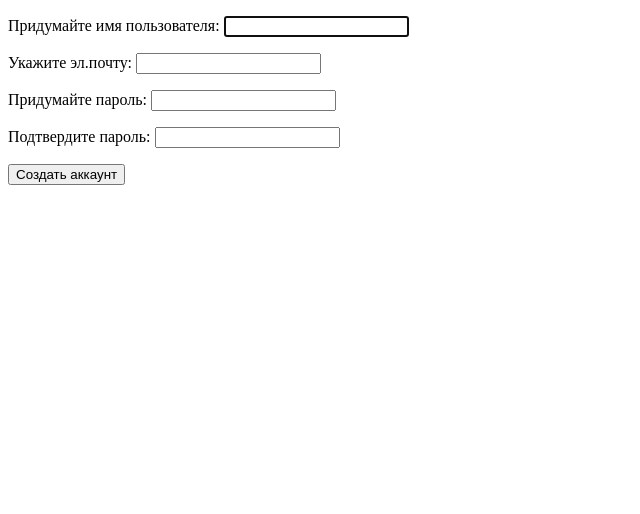
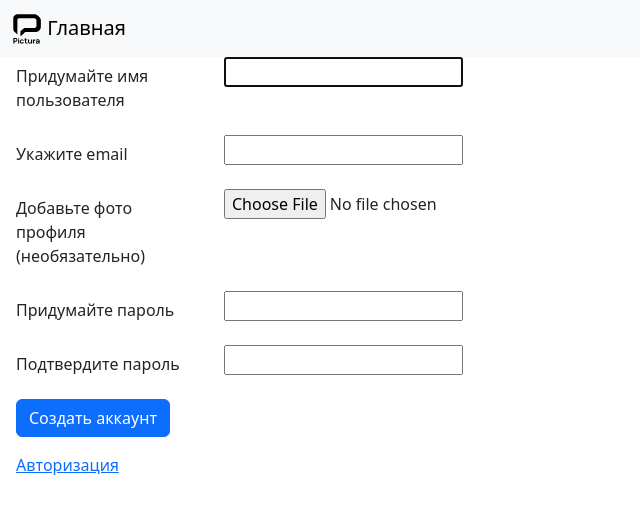
Before and after one commit to Griz-Wold/Comics-Board, a Django app: page /accounts/create_account/ in a window 1280 px wide. Shown: the top 514 px of the page, without its empty margins (0-640 px from the left). Run offline with Django 5.2, Linux system fonts and the light colour scheme.

Commit message:
add avatars and posting images, improve UI

```diff
--- a/accounts/models.py
+++ b/accounts/models.py
@@ -2,7 +2,7 @@ from django.db import models
 from django.contrib.auth.models import AbstractUser
 
 class PicturaUser(AbstractUser):
-    avatar = models.ImageField(upload_to='avatars/', default='avatars/default.jpg')
+    avatar = models.ImageField(upload_to='avatars/', default='avatars/default.jpg', blank=True)
 
     def __str__(self):
         return self.username
--- a/accounts/templates/create_account.html
+++ b/accounts/templates/create_account.html
@@ -1,16 +1,37 @@
-<!DOCTYPE html>
-<html>
-<head>
-    <title>Создать аккаунт</title>
-</head>
-<body>
-    <form method="post">
-        {% csrf_token %}
-        <p>Придумайте имя пользователя: {{ form.username }}</p>
-        <p>Укажите эл.почту: {{ form.email }}</p>
-        <p>Придумайте пароль: {{ form.password1 }}</p>
-        <p>Подтвердите пароль: {{ form.password2 }}</p>
-        <button type="submit">Создать аккаунт</button>
-    </form>
-</body>
-</html>
+{% extends 'base.html' %}
+
+{% block title %}Регистрация{% endblock %}
+
+{% block link %}{% endblock %}
+
+{% block content %}
+<form method="post" enctype="multipart/form-data">
+    {% csrf_token %}
+    <div class="row px-3">
+        <div class="row mb-3">
+            <div class="col-form-label col-sm-2">Придумайте имя пользователя</div>
+            <div class="col-sm-2">{{ form.username }}</div>
+        </div>
+        <div class="row mb-3">
+            <div class="col-form-label col-sm-2">Укажите email</div>
+            <div class="col-sm-2">{{ form.email }}</div>
+        </div>
+        <div class="row mb-3">
+            <div class="col-form-label col-sm-2">Добавьте фото профиля (необязательно)</div>
+            <div class="col-sm-2">{{ form.avatar }}</div>
+        </div>
+        <div class="row mb-3">
+            <div class="col-form-label col-sm-2">Придумайте пароль</div>
+            <div class="col-sm-2">{{form.password1 }}</div>
+        </div>
+                <div class="row mb-3">
+            <div class="col-form-label col-sm-2">Подтвердите пароль</div>
+            <div class="col-sm-2">{{form.password2 }}</div>
+        </div>
+        <div class="d grid gap-2 mb-3">
+            <button type="submit" class="btn btn-primary">Создать аккаунт</button>
+        </div>
+        <p><a href={% url 'login' %}>Авторизация</a></p>
+    </div>
+</form>
+{% endblock %}
--- a/accounts/views.py
+++ b/accounts/views.py
@@ -1,10 +1,11 @@
 from django.shortcuts import render, redirect
 from .forms import RegisterForm
 from django.contrib.auth.decorators import login_required
+from postings.models import Posting
 
 def create_account(request):
     if request.method == 'POST':
-        form = RegisterForm(request.POST)
+        form = RegisterForm(request.POST, request.FILES)
         if form.is_valid():
             form.save()
             return redirect('login')
@@ -17,4 +18,5 @@ def account(request):
         username = request.user.username
         email = request.user.email
         avatar = request.user.avatar
-        return render(request, 'account.html', {'username': username, 'email': email, 'avatar': avatar})
+        postings = Posting.objects.filter(account=request.user)
+        return render(request, 'account.html', {'username': username, 'email': email, 'avatar': avatar, 'postings': postings})
--- a/postings/forms.py
+++ b/postings/forms.py
@@ -7,5 +7,6 @@ class PostingForm(ModelForm):
         fields = [
             'title',
             'description',
+            'image',
             'price'
         ]
--- a/postings/models.py
+++ b/postings/models.py
@@ -8,6 +8,7 @@ class Posting(models.Model):
     description = models.TextField(max_length=200, null=True, blank=True)
     price = models.IntegerField(validators=[MinValueValidator(0)])
     pub_date = models.DateField(auto_now_add=True)
+    image = models.ImageField(upload_to='images/', blank=True, null=True)
 
     def __str__(self):
         return self.title
--- a/postings/templates/create_posting.html
+++ b/postings/templates/create_posting.html
@@ -6,12 +6,13 @@
 
 {% block content %}
 
-<form method="post">
+<form method="post" enctype="multipart/form-data">
     {% csrf_token %}
     <h2>Создание нового объявления</h2>
     <p>Укажите название: {{ form.title }}</p>
     <p>Добавьте описание: {{ form.description }}</p>
     <p>Укажите цену: {{ form.price }}</p>
+    <p>Добавьте фото: {{ form.image }}</p>
     <button type="submit">Разместить объявление</button>
 </form>
 
--- a/postings/views.py
+++ b/postings/views.py
@@ -10,7 +10,7 @@ def mainpage(request):
 @login_required
 def create_posting(request):
         if request.method=='POST':
-                form = PostingForm(request.POST)
+                form = PostingForm(request.POST, request.FILES)
                 if form.is_valid():
                         posting = form.save(commit=False)
                         posting.account = request.user
```
Also changed, not shown: accounts/templates/account.html (+31 -16 lines), accounts/templates/login.html (+25 -13 lines), postings/templates/mainpage.html (+7 -1 lines), accounts/migrations/0002_alter_picturauser_avatar.py (added), media/avatars/images.jpeg (added), media/images/kNhdgeBHoRZI_250x350.jpg (added), postings/migrations/0002_posting_image.py (added).
